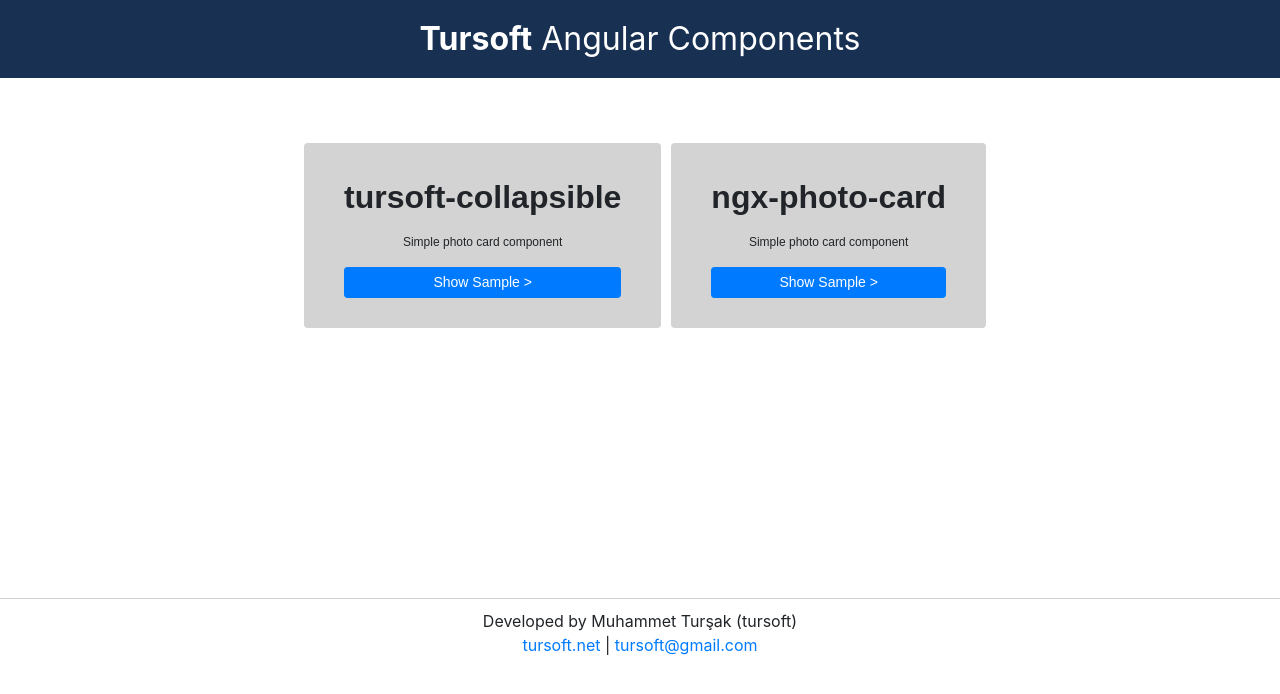
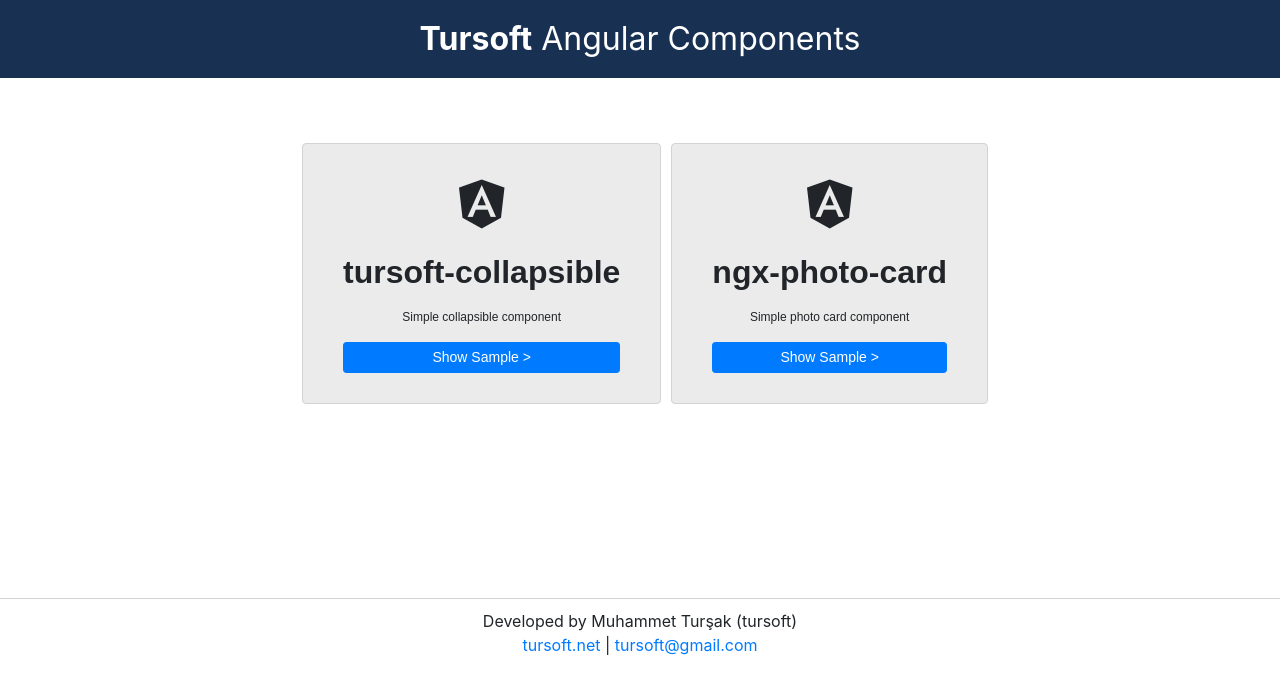
Before and after one commit to tursoft/tursoft-angular-components, an Angular app: page / in a window 1280 px wide. Shown: the top 694 px of the page. Built offline with nearby package versions, Linux system fonts and the light colour scheme.

Commit message:
fix showcase card design

```diff
--- a/src/app/app-routing.module.ts
+++ b/src/app/app-routing.module.ts
@@ -19,7 +19,7 @@ const routes: AppRoute[] = [
       data: { type: 'homepage', title: 'Home' }},
 
   { path: 'tursoft-collapsible', component: TursoftCollapsibleComponent,
-      data: { type: 'component', title: 'tursoft-collapsible', summary: 'Simple photo card component' }},
+      data: { type: 'component', title: 'tursoft-collapsible', summary: 'Simple collapsible component' }},
 
   { path: 'ngx-photo-card', component: NgxPhotoCardComponent,
       data: { type: 'component', title: 'ngx-photo-card' , summary: 'Simple photo card component' }},
--- a/src/app/components/home/home.component.html
+++ b/src/app/components/home/home.component.html
@@ -1,7 +1,17 @@
 <div class="card-container">
     <div class="card" *ngFor="let component of components">
+        <div style="font-size: 56px;">
+            <i class="fab fa-angular"></i>
+        </div>
         <div class="card-title">{{ component.title }}</div>
         <p class="card-summary">{{ component.summary }}</p>
+        <!-- <div>
+            <a href="https://badge.fury.io/js/{{component.path}}"><img src="https://badge.fury.io/js/{{component.path}}.svg" alt="npm version" height="18"></a>
+            <a class="btn btn-light btn-sm page-title-link" [href]="'https://github.com/tursoft/tursoft-angular-components/tree/master/projects/'+component.path" target="_blank"><i class="fab fa-github"></i> Github</a><br/>
+            <a class="btn btn-light btn-sm page-title-link" [href]="'https://www.npmjs.com/package/'+component.path" target="_blank"><i class="fab fa-npm"></i> Npm</a>
+            <a class="btn btn-light btn-sm page-title-link" [href]="'https://stackblitz.com/edit/'+component.path" target="_blank"><i class="fas fa-code"></i> Source</a>
+        </div> -->
+
         <a [routerLink]="[component.path]" class="btn btn-primary btn-sm" href="#" role="button" style="display: block;">Show Sample &gt;</a>
     </div>
 </div>
--- a/src/app/components/home/home.component.scss
+++ b/src/app/components/home/home.component.scss
@@ -1,7 +1,7 @@
 .card {
-    background-color: lightgray;
-    border: 0px;
-    padding: 30px 40px 30px 40px;
+    background-color: #ebebeb;
+    border: 1px solid lightgray;
+    padding: 20px 40px 30px 40px;
     margin: 5px;
     display: inline-block;
 }
```
